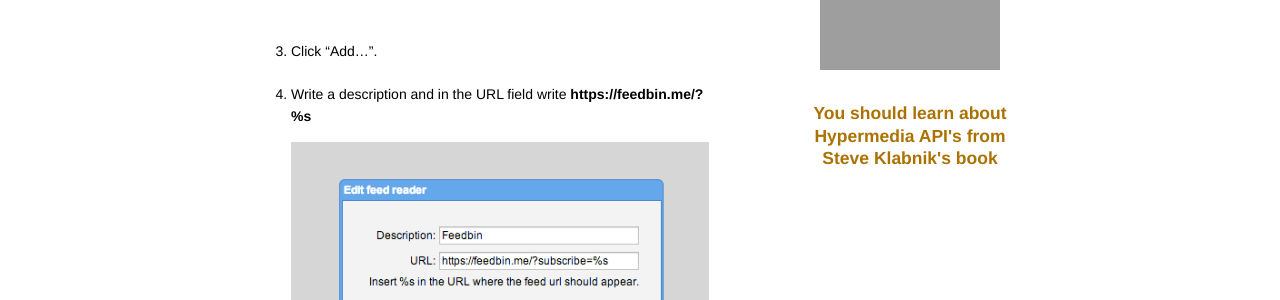
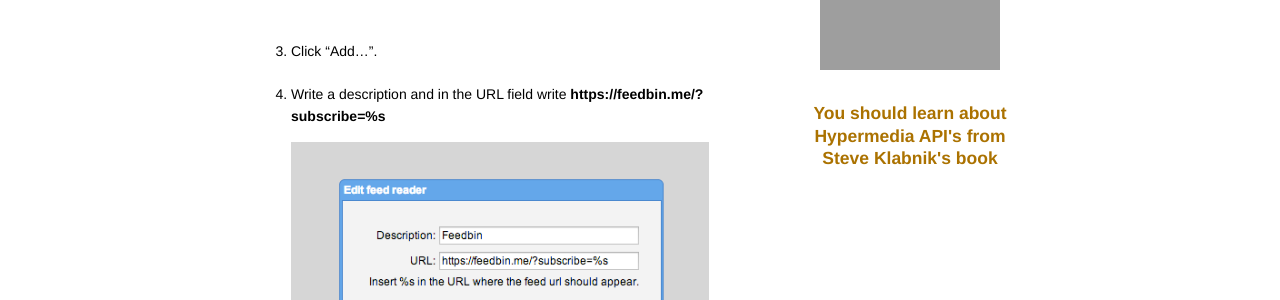
Before and after one commit to vesan/vesan.github.com, a Jekyll site: the page built from _posts/2013-07-01-subscribe-to-feeds-with-feedbin-from-google-chrome.markdown, in a window 1280 px wide. Shown: the part 557-857 px from the top of the page. Built offline with Jekyll 4.4.1, drawn with Linux system fonts in a browser that asks for light colours; nearby versions of some CDN libraries; Markdown is read by kramdown in place of the engine named in the settings; comment, search, counter and statistics services are not loaded; grey boxes are pictures that could not be loaded.

Commit message:
Fixes the Feedbin subscribe URL

```diff
--- a/_posts/2013-07-01-subscribe-to-feeds-with-feedbin-from-google-chrome.markdown
+++ b/_posts/2013-07-01-subscribe-to-feeds-with-feedbin-from-google-chrome.markdown
@@ -12,7 +12,7 @@ Google Reader is shutting down so I looked my choices and decided to go with [Fe
 
 3. Click "Add…".
 
-4. Write a description and in the URL field write **https://feedbin.me/?%s** ![Write description and URL](/images/2013/feedbin-2.png)
+4. Write a description and in the URL field write **https://feedbin.me/?subscribe=%s** ![Write description and URL](/images/2013/feedbin-2.png)
 
 5. Click "Save".
 
```
